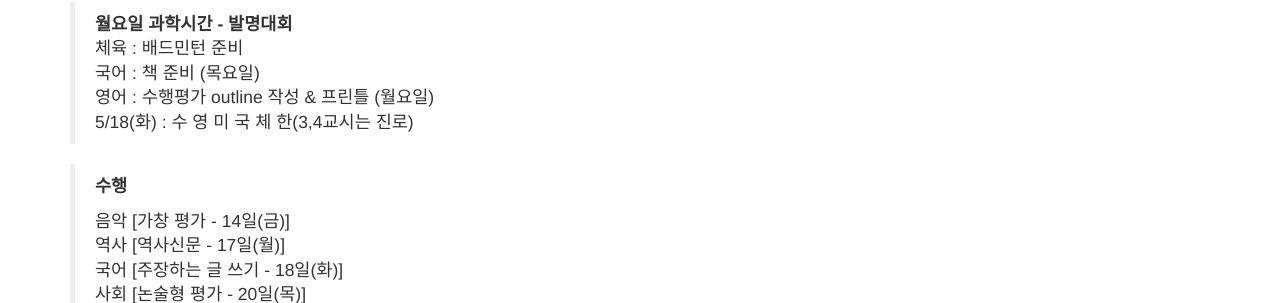
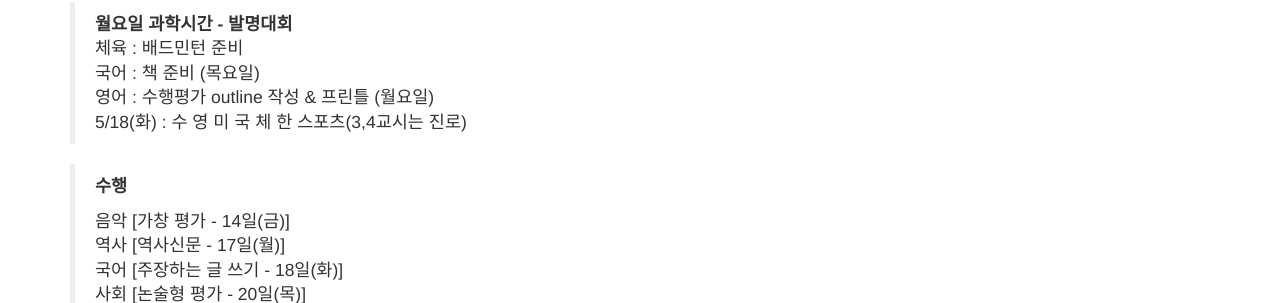
Before and after one commit to bundang-ms-2021/oncl, a Jekyll site: the page built from _posts/2014-09-21-services-1.markdown, in a window 1280 px wide and 900 px high. Shown: the part 246-549 px from the top of the window. Built offline with Jekyll 4.4.1, drawn with Linux system fonts in a browser that asks for light colours; nearby versions of some CDN libraries; library files that are not in the unit come from our copies.

Commit message:
Update 2014-09-21-services-1.markdown

```diff
--- a/_posts/2014-09-21-services-1.markdown
+++ b/_posts/2014-09-21-services-1.markdown
@@ -9,7 +9,7 @@ description: |
   > 체육 : 배드민턴 준비
   > 국어 : 책 준비 (목요일)
   > 영어 : 수행평가 outline 작성 & 프린틀 (월요일)
-  > 5/18(화) : 수 영 미 국 체 한(3,4교시는 진로)
+  > 5/18(화) : 수 영 미 국 체 한 스포츠(3,4교시는 진로)
 
   > **수행**
   >
```
